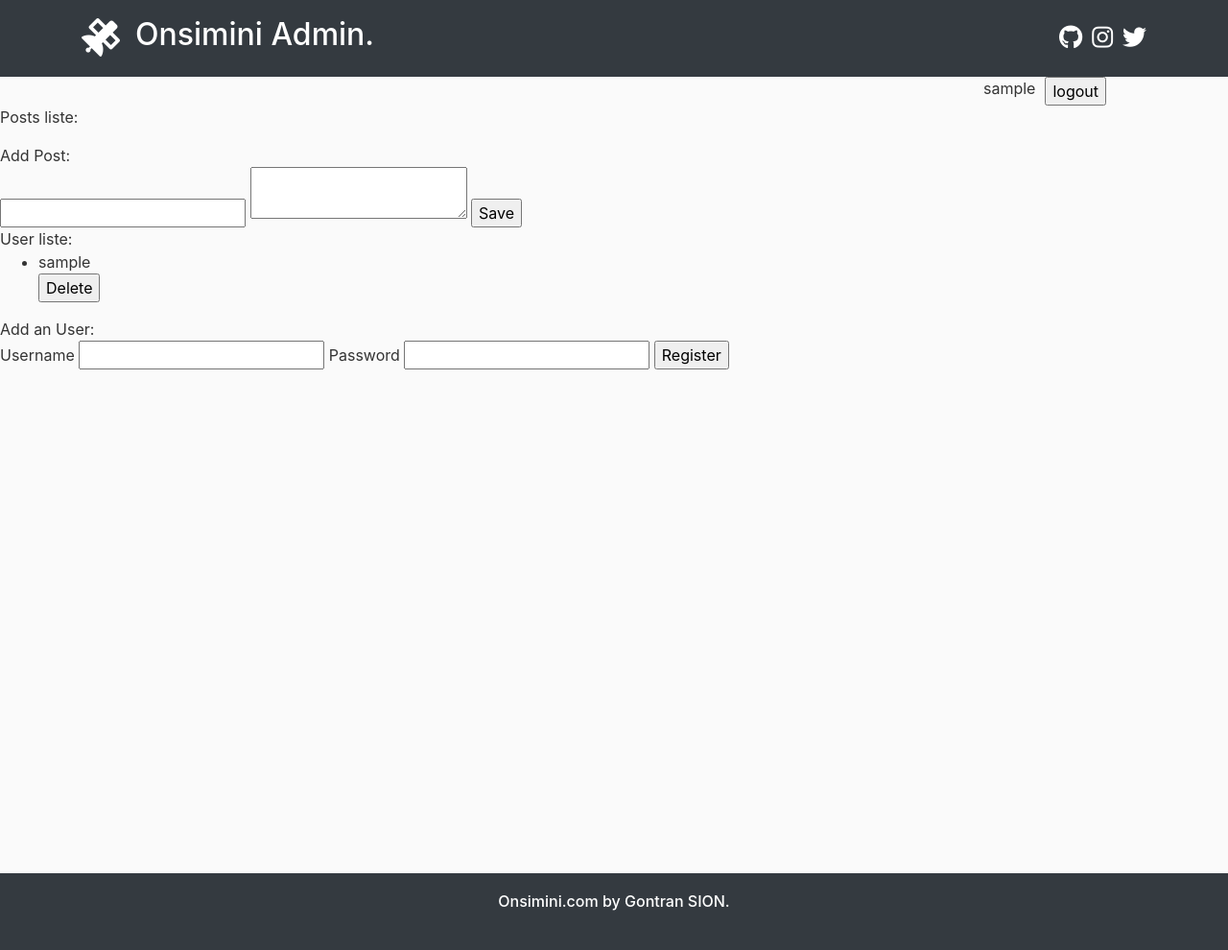
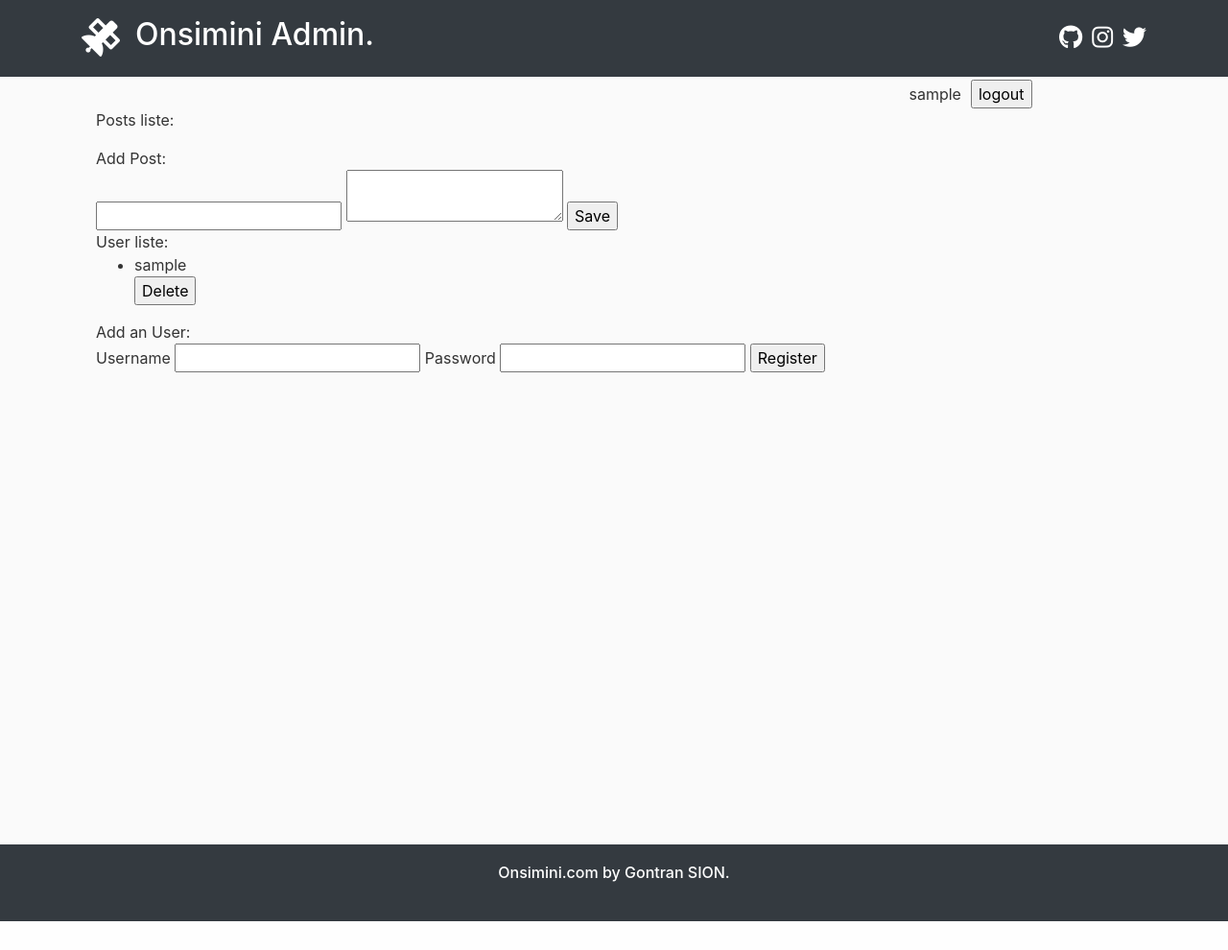
Before and after one commit to onsimini/onsimini-website, a Flask app: page /admin/ in a window 1280 px wide. Shown: the whole page at 96% size. After the commit the page ends 960 px from the top, so only its background shows below. Run offline with Flask 2, Linux system fonts and the light colour scheme; the visitor is signed in with stand-in values (Sample User, id 1); data comes from the database, SQL or seed files in the repository; data that the repository does not hold is empty; some libraries are stand-ins or nearby versions.

Commit message:
feat: format admin page with bootstrap

```diff
--- a/website/templates/admin/base.html
+++ b/website/templates/admin/base.html
@@ -9,13 +9,10 @@
     <script src="https://kit.fontawesome.com/2b4bfe781c.js" crossorigin="anonymous"></script>
     <link rel="stylesheet" type="text/css" href="{{ url_for('static', filename='main.css') }}">
     <link rel="icon" href="{{ url_for('static', filename='imgs/favicon.png')}}" sizes="32x32" type="image/png">
-
-  <!-- <link href="https://stackpath.bootstrapcdn.com/bootstrap/3.4.1/css/bootstrap.min.css" rel="stylesheet"> -->
     <script src="https://code.jquery.com/jquery-3.5.1.min.js"></script>
     <script src="https://stackpath.bootstrapcdn.com/bootstrap/3.4.1/js/bootstrap.min.js"></script>
     <link href="https://cdn.jsdelivr.net/npm/summernote@0.8.18/dist/summernote.min.css" rel="stylesheet">
     <script src="https://cdn.jsdelivr.net/npm/summernote@0.8.18/dist/summernote.min.js"></script>
-
     {% if title %}
         <title>Onsimini WebSite - {{ title }}</title>
     {% else %}
@@ -23,7 +20,6 @@
     {% endif %}
 </head>
 <body>
-
     <!-- HEADER -->
     <div class="jumbotron jumbotron-fluid bg-dark" style="height: 80px; padding-top: 10px; padding-bottom: 10px; margin-bottom: 0px;">
         <div class="container media align-self-center">
@@ -53,18 +49,16 @@
             </a>
         </div>
     </div>
-
-
-      <nav class="container media align-self-center">
+    <!-- MESSAGE FLASH -->
+    <section class="content">
+        {% for message in get_flashed_messages() %}
+            <div class="flash">{{ message }}</div>
+        {% endfor %}
+    </section>
+    <!-- CONTENT -->
+    <div class="container media align-self-center" style="min-height: 800px;">
         {% if g.user %}
-          <div class="col-md-10">
-          </div>
-          <div class="container media text-align-center" style="margin-right: 10px;">
-            <span style="padding-right: 10px;">{{ g.user['username'] }}</span>
-            <form action = "{{ url_for('admin.admin') }}" method = "post">
-              <input name = "logout" type = "submit" value = "logout" />
-            </form>
-          </div>
+            {% block admin_content %}{% endblock %}
         {% else %}
         <form action = "{{ url_for('admin.login') }}"  method="post">
             <label for="username">Username</label>
@@ -74,22 +68,7 @@
             <input type="submit" value="Log In">
         </form>
         {% endif %}
-      </nav>
-
-      <section class="content">
-        {% for message in get_flashed_messages() %}
-          <div class="flash">{{ message }}</div>
-        {% endfor %}
-
-        <!-- CONTENT -->
-        <div style="min-height: 800px;">
-          {% if g.user %}
-            {% block admin_content %}{% endblock %}
-          {% endif %}
     </div>
-      </section>
-
-
     <!-- FOOTER -->
     <div class="jumbotron jumbotron-fluid bg-dark" style="height: 80px; padding-top: 20px; padding-bottom: 10px; margin-bottom: 0px;">
         <div class="container media">
@@ -98,14 +77,8 @@
             </div>
         </div>
     </div>
-
-
-
     <!-- Optional JavaScript -->
-    <!-- jQuery first, then Popper.js, then Bootstrap JS -->
-    <!-- <script src="https://code.jquery.com/jquery-3.2.1.slim.min.js" integrity="sha384-KJ3o2DKtIkvYIK3UENzmM7KCkRr/rE9/Qpg6aAZGJwFDMVNA/GpGFF93hXpG5KkN" crossorigin="anonymous"></script> -->
     <script src="https://cdnjs.cloudflare.com/ajax/libs/popper.js/1.12.9/umd/popper.min.js" integrity="sha384-ApNbgh9B+Y1QKtv3Rn7W3mgPxhU9K/ScQsAP7hUibX39j7fakFPskvXusvfa0b4Q" crossorigin="anonymous"></script>
     <script src="https://maxcdn.bootstrapcdn.com/bootstrap/4.0.0/js/bootstrap.min.js" integrity="sha384-JZR6Spejh4U02d8jOt6vLEHfe/JQGiRRSQQxSfFWpi1MquVdAyjUar5+76PVCmYl" crossorigin="anonymous"></script>
-
 </body>
 </html>
--- a/website/templates/admin/index.html
+++ b/website/templates/admin/index.html
@@ -1,22 +1,42 @@
 {% extends 'admin/base.html' %}
 
 {% block admin_content %}
-  {% if g.user %}
-
+<div class="container">
+    <div class="row justify-content-end">
+        <!-- <div class="col-10"></div> -->
+        <div class="col-3">
+            <div class="container media" style="padding-top: 3px;">
+                <span style="padding-right: 10px; padding-top: 3px;">
+                    {{ g.user['username'] }}
+                </span>
+                <form action = "{{ url_for('admin.admin') }}" method = "post">
+                    <input name = "logout" type = "submit" value = "logout" />
+                </form>
+            </div>
+        </div>
+    </div>
+    <div class="row">
+        <div class="col">
         Posts liste:
         <ul>
             {% for post in posts %}
                 <li>{{ post['title'] }}, {{ post['created'] }}, {{ post['username'] }}</li>
             {% endfor %}
         </ul>
-
+        </div>
+    </div>
+    <div class="row">
+        <div class="col">
             Add Post:
             <form action = "{{ url_for('admin.add_post') }}" method="post">
                 <input type="text" name="title">
                 <textarea id="summernote" name="editordata"></textarea>
                 <input type="submit" value="Save">
             </form>
-
+        </div>
+    </div>
+    <div class="row">
+        <div class="col">
             User liste:
             <ul>
                 {% for user in users %}
@@ -27,7 +47,10 @@
                     </form>
                 {% endfor %}
             </ul>
-
+        </div>
+    </div>
+    <div class="row">
+        <div class="col">
             Add an User:
             <form action = "{{ url_for('admin.register') }}" method="post">
                 <label for="username">Username</label>
@@ -36,8 +59,9 @@
                 <input type="password" name="password" id="password" required>
                 <input type="submit" value="Register">
             </form>
-
-  {% endif %}
+        </div>
+    </div>
+</div>
 
 <script>
     $(document).ready(function() {
```
Lines whose indentation alone changed are shown as unchanged.
